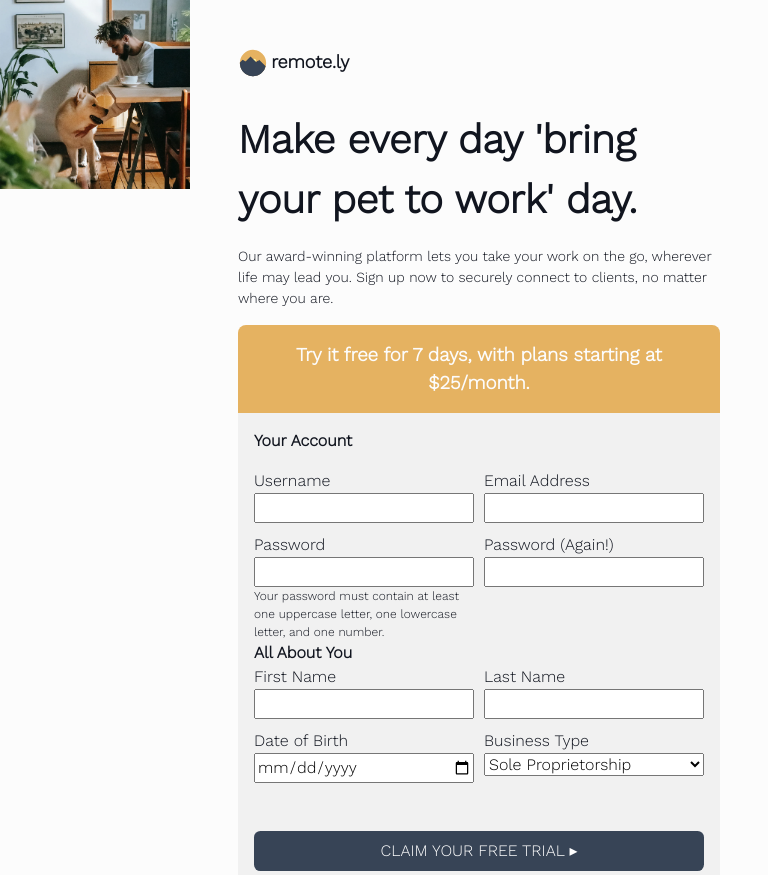
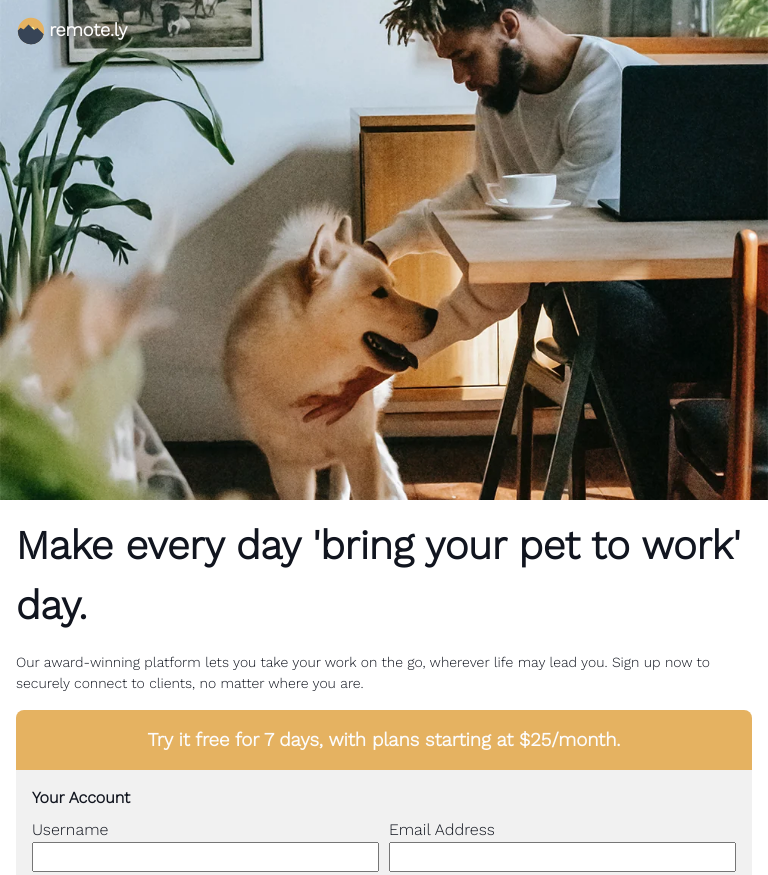
Before and after one commit to DMIT1530-Web-Design-Fundamentals-II/1530-lab-4-yshin7, a plain HTML site: page index.html in a window 768 px wide. Shown: the top 875 px of the page. Drawn offline with nearby package versions, Linux system fonts and the light colour scheme.

Commit message:
Completed CSS on smaller view size

```diff
--- a/css/styles.css
+++ b/css/styles.css
@@ -20,15 +20,19 @@ body {
     margin: 0 auto;
 }
 
+.content {
+    margin: 1rem;
+  }
+
 .hero {
     width: 100%;
-    height: auto;
-    overflow: hidden;
+    height: 100vh;
+    position: relative;
 }
 
 .hero img {
     width: 100%;
-    height: auto;
+    height: 100%;
     object-fit: cover;
 }
 
@@ -39,7 +43,7 @@ body {
 
 header {
     display: flex;
-    padding-bottom: 2rem;
+    padding-bottom: 1rem;
 }
 
 h1 {
@@ -56,12 +60,8 @@ h2 {
     padding: 1rem 0;
 }
 
-.content {
-    margin: 3rem;
-}
-
 .your-account h4 {
-    padding-bottom: 1rem;
+    padding-bottom: 0.5rem;
 }
 
 .header {
@@ -97,8 +97,12 @@ h2 {
     font-size: 12px;
 }
 
+.all-about-you h4 {
+    padding: 0.5rem 0;
+}
+
 .all-about-you {
-    margin-bottom: 3rem;
+    margin-bottom: 2rem;
 }
 
 button {
@@ -110,6 +114,10 @@ button {
     border: 0;
     text-transform: uppercase;
     cursor: pointer;
+}
+
+button:hover {
+    background-color: var(--grey-blue-hover);
 }
 
 .footer {
@@ -129,26 +137,48 @@ button {
 
 */
 
+@media screen and (max-width: 600px) {
 
-@media (min-width: 768px) {
-    .container {
-      flex-direction: row; /* Side-by-side layout on larger screens */
+    .form-fields {
+        display: block;
+        padding: 0.5rem 0;
     }
 
-    .content {
-      margin: 3rem;
-    }
 }
 
+
 @media (min-width: 320px) and (max-width: 999px) {
-    .hero {
-        width: 100%;
-        height: auto;
-        overflow: hidden;
+
+    .container {
+        display: block;
+        max-width: 999px;
+        margin: 0 auto;
+    }
+
+    body {
+        background-color: white;
+    }
+
+    header {
+        display: flex;
+        align-items: flex-start;
+        position: absolute;
+        top: 0;
+        left: 0;
+        padding: 1rem;
+        color: var(--white);
+        text-shadow: 2px 2px 4px rgba(0, 0, 0, 0.5);
     }
 
     .hero img {
         content: url('../img/work-at-home-with-pets.webp');
+        width: 100%;
+        height: auto; /* Maintain aspect ratio */
+        max-height: 500px; /* Set a maximum height for the image */
+    }
+
+    .hero {
+        height: auto;
     }
 }
 
```
Also changed, not shown: index.html (+1 -1 lines). Lines whose indentation alone changed are shown as unchanged.
